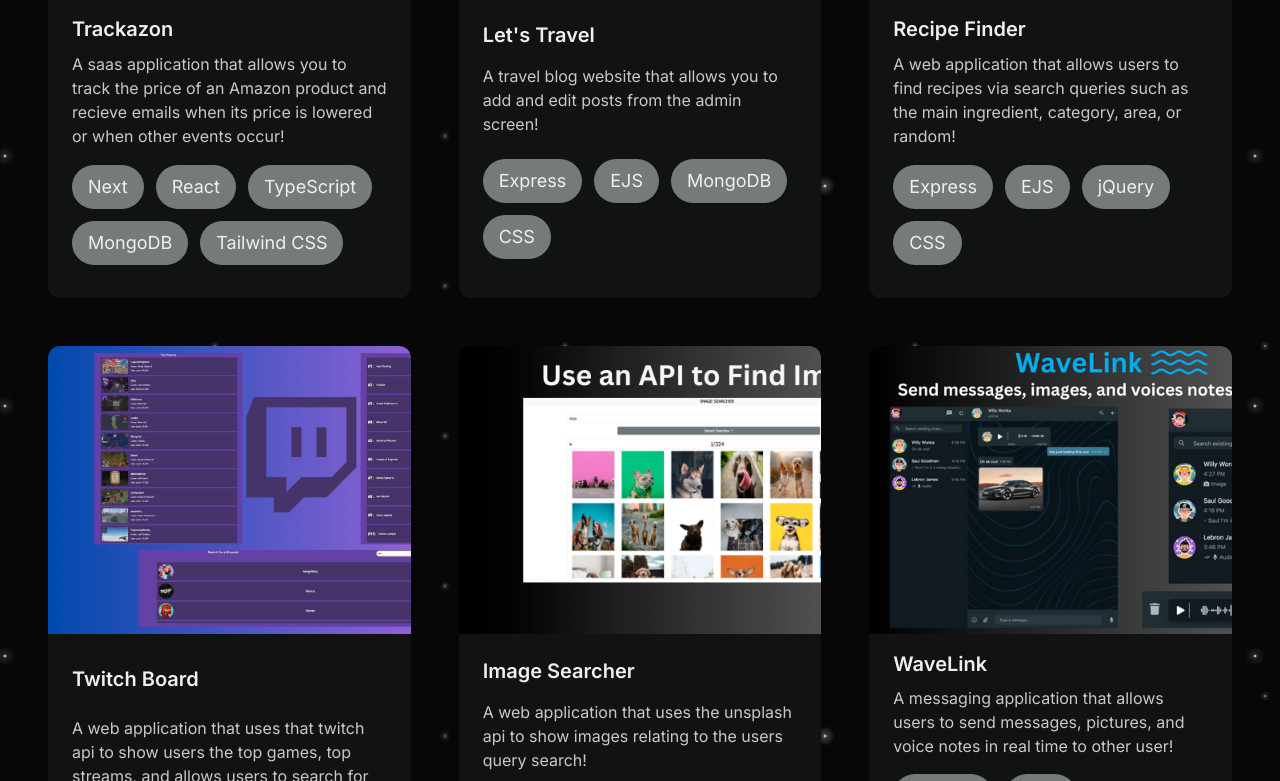
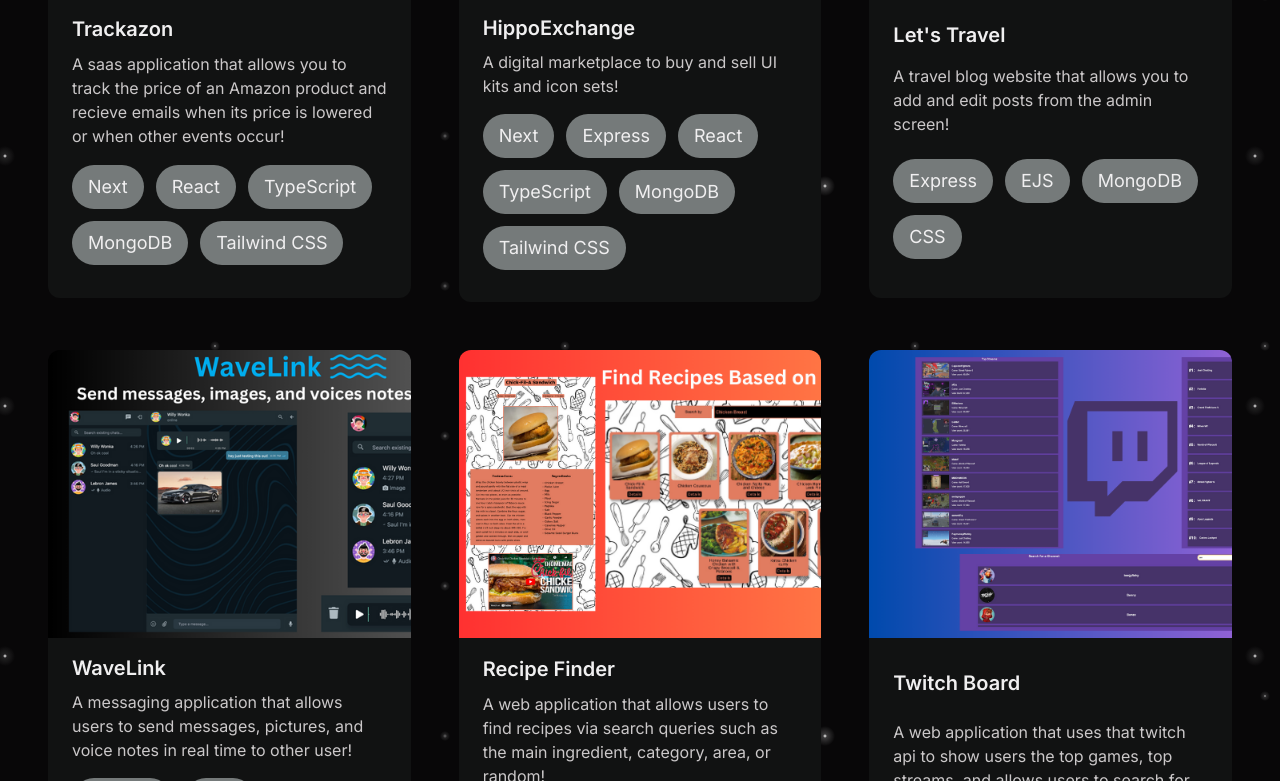
Before and after one commit to bmartinis12/Personal-Portfolio, a Next.js app: page / in a window 1280 px wide. Shown: the part 7239-8020 px from the top of the page. Built offline with nearby package versions, Linux system fonts and the light colour scheme.

Commit message:
Add HippoExchange project

```diff
--- a/components/ProjectsSection.jsx
+++ b/components/ProjectsSection.jsx
@@ -53,6 +53,16 @@
     },
     {
         id: 5,
+        title: 'HippoExchange',
+        description: 'A digital marketplace to buy and sell UI kits and icon sets!',
+        imgURL: '/assets/images/projects/HippoExchange.png',
+        codeURL: 'https://github.com/bmartinis12/hippoexchange',
+        appURL: 'https://hippoexchange.onrender.com/',
+        tags: ['Next', 'Express', 'React', 'TypeScript', 'MongoDB', 'Tailwind CSS'],
+        date: new Date("2024-01-16"),
+    },
+    {
+        id: 6,
         title: 'Let\'s Travel',
         description: 'A travel blog website that allows you to add and edit posts from the admin screen!',
         imgURL: '/assets/images/projects/LetsTravel.png',
@@ -62,7 +72,17 @@
         date: new Date("2023-07-01"),
     },
     {
-        id: 6,
+        id: 7,
+        title: 'WaveLink',
+        description: 'A messaging application that allows users to send messages, pictures, and voice notes in real time to other user!',
+        imgURL: '/assets/images/projects/WaveLink.png',
+        codeURL: 'https://github.com/bmartinis12/WaveLink',
+        appURL: 'https://wave-link.vercel.app/',
+        tags: ['Express', 'Next', 'Tailwind CSS', 'SQL', 'React', 'Sockets'],
+        date: new Date("2023-11-24"),
+    },
+    {
+        id: 8,
         title: 'Recipe Finder',
         description: 'A web application that allows users to find recipes via search queries such as the main ingredient, category, area, or random!',
         imgURL: '/assets/images/projects/RecipeFinder.png',
@@ -72,7 +92,7 @@
         date: new Date("2023-08-09"),
     },
     {
-        id: 7,
+        id: 9,
         title: 'Twitch Board',
         description: 'A web application that uses that twitch api to show users the top games, top streams, and allows users to search for channels!',
         imgURL: '/assets/images/projects/TwitchBoard.png',
@@ -82,7 +102,7 @@
         date: new Date("2023-07-25"),
     },
     {
-        id: 8,
+        id: 10,
         title: 'Image Searcher',
         description: 'A web application that uses the unsplash api to show images relating to the users query search!',
         imgURL: '/assets/images/projects/ImageSearcher.png',
@@ -91,16 +111,6 @@
         tags: ['Express', 'Pure JS', 'CSS', 'MongoDB'],
         date: new Date("2023-07-28"),
     },
-    {
-        id: 9,
-        title: 'WaveLink',
-        description: 'A messaging application that allows users to send messages, pictures, and voice notes in real time to other user!',
-        imgURL: '/assets/images/projects/WaveLink.png',
-        codeURL: 'https://github.com/bmartinis12/WaveLink',
-        appURL: 'https://wave-link.vercel.app/',
-        tags: ['Express', 'Next', 'Tailwind CSS', 'SQL', 'React', 'Sockets'],
-        date: new Date("2023-11-24"),
-    }
 ]
 
 const ProjectsSection = () => {
```
Also changed, not shown: public/assets/images/projects/HippoExchange.png (added).
